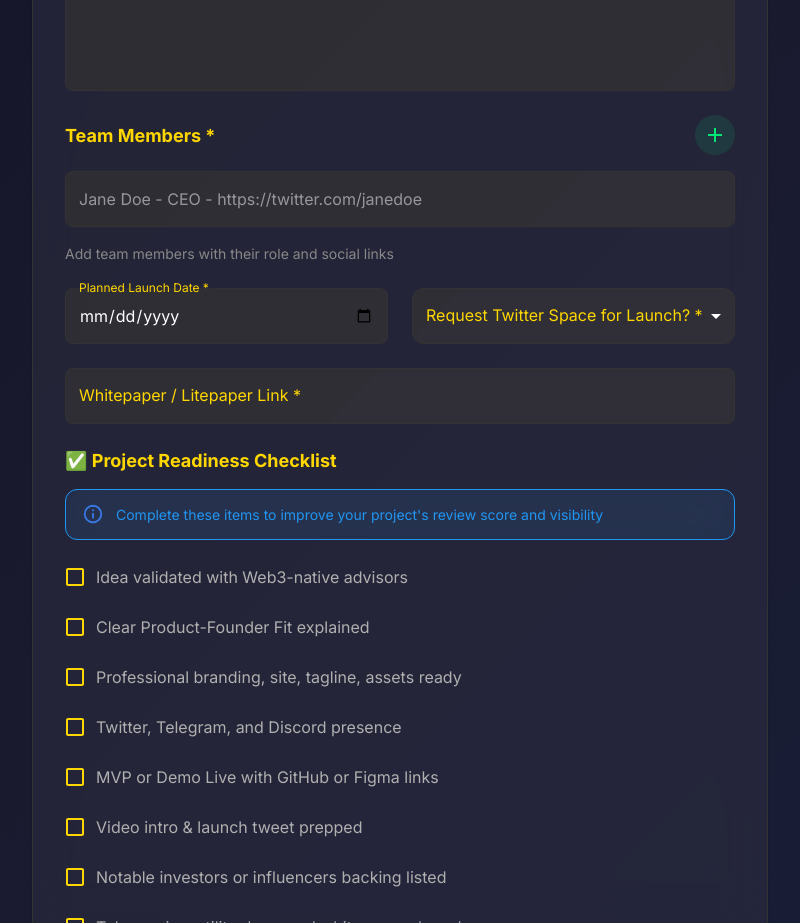
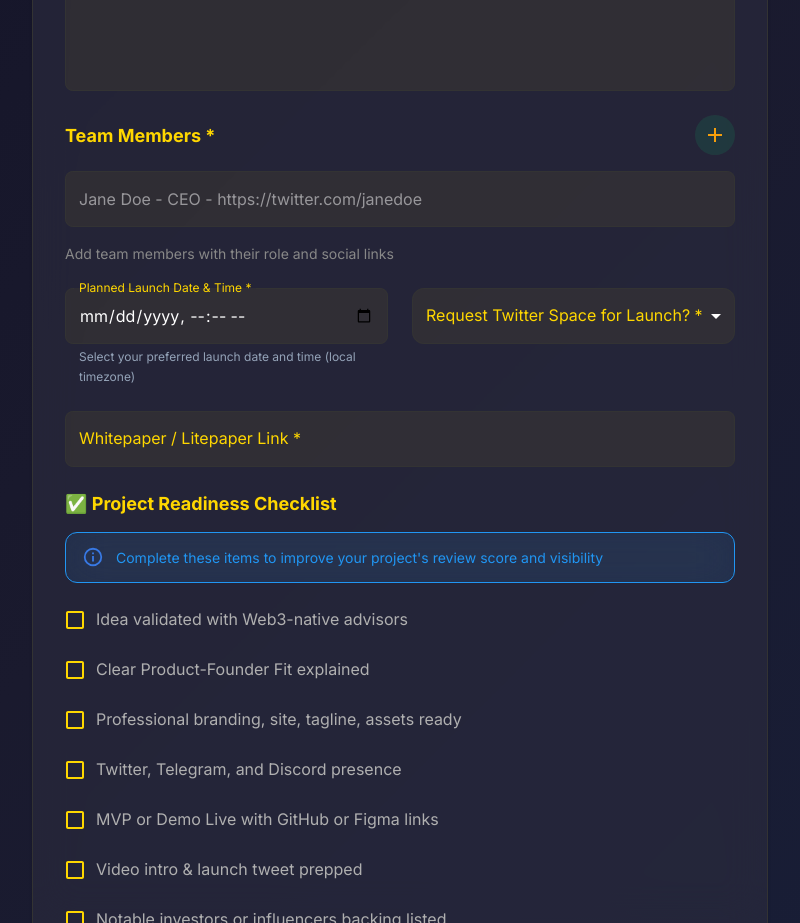
Before and after one commit to KZEN17/token-ready, a Next.js app: page /submit in a window 1280 px wide. Shown: the part 1260-2183 px from the top of the page, without its empty margins (240-1040 px from the left). Built offline with nearby package versions, Linux system fonts and the light colour scheme; no server answers; what @mui/material-nextjs would draw is missing.

Commit message:
Added time to picker

```diff
--- a/src/components/projects/ProjectForm.tsx
+++ b/src/components/projects/ProjectForm.tsx
@@ -268,7 +268,7 @@ export default function ProjectForm() {
                 bobScore: 0,
                 estimatedReturn: 0,
                 simulatedInvestment: 0,
-                upvotes: [],
+                upvotedBy: [],
                 createdAt: new Date().toISOString(),
                 updatedAt: new Date().toISOString(),
             };
@@ -689,7 +689,7 @@ export default function ProjectForm() {
                                             }
                                         }}
                                     >
-                                        <Add />
+                                        <Add color='primary' />
                                     </IconButton>
                                 </Box>
                                 {teamMembers.map((member, index) => (
@@ -734,12 +734,12 @@ export default function ProjectForm() {
                             <Grid size={{ xs: 12, sm: 6 }}>
                                 <TextField
                                     fullWidth
-                                    type="date"
-                                    label="Planned Launch Date *"
+                                    type="datetime-local"
+                                    label="Planned Launch Date & Time *"
                                     InputLabelProps={{ shrink: true }}
-                                    {...register('launchDate', { required: 'Launch date is required' })}
+                                    {...register('launchDate', { required: 'Launch date and time is required' })}
                                     error={!!errors.launchDate}
-                                    helperText={errors.launchDate?.message}
+                                    helperText={errors.launchDate?.message || "Select your preferred launch date and time (local timezone)"}
                                     sx={{
                                         '& .MuiOutlinedInput-root': {
                                             backgroundColor: 'rgba(255, 215, 0, 0.05)',
--- a/src/lib/types.ts
+++ b/src/lib/types.ts
@@ -16,6 +16,7 @@ export interface Project {
     reviews: number;
     bobScore: number;
     estimatedReturn: number;
+    simulatedInvestment: number; // Simulated investment amount
     upvotes: string[]; // Array of user IDs who upvoted
     teamMembers: string[]; // Array of team member strings
     createdAt: string;
```
